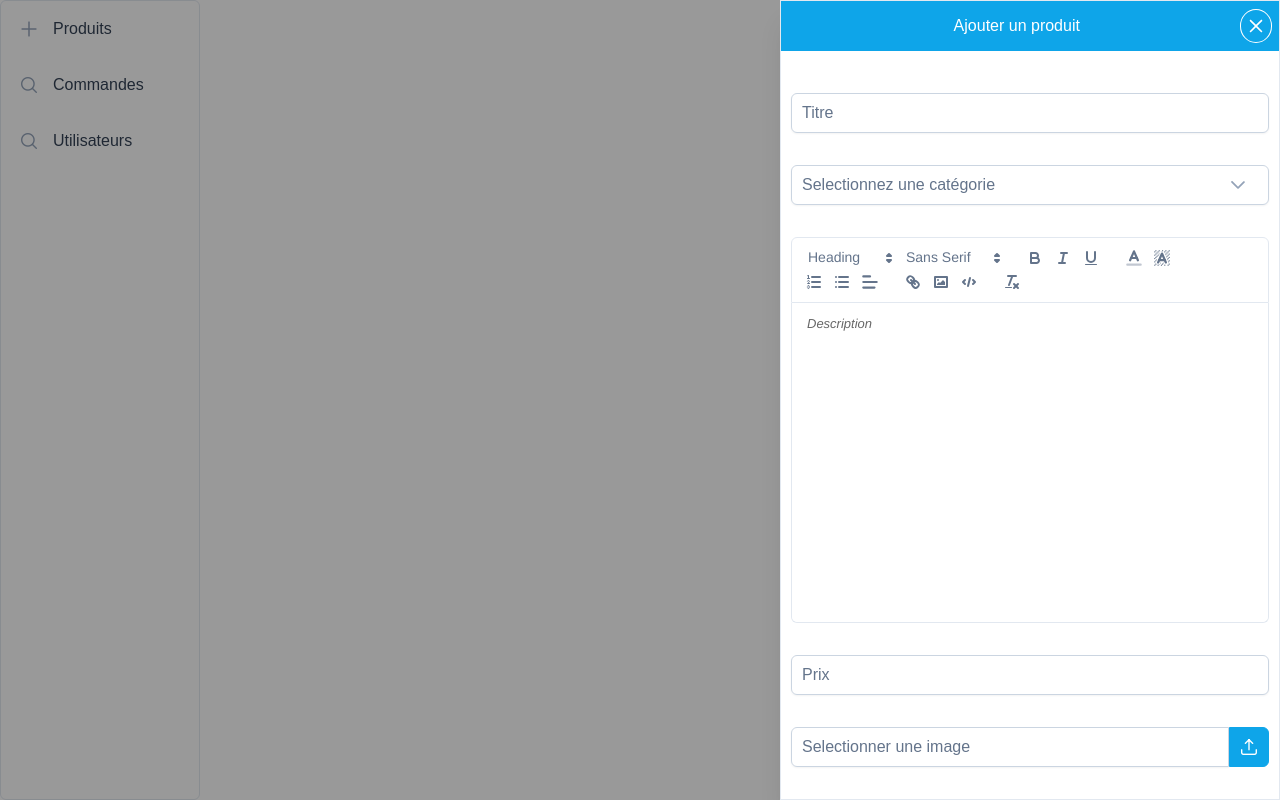
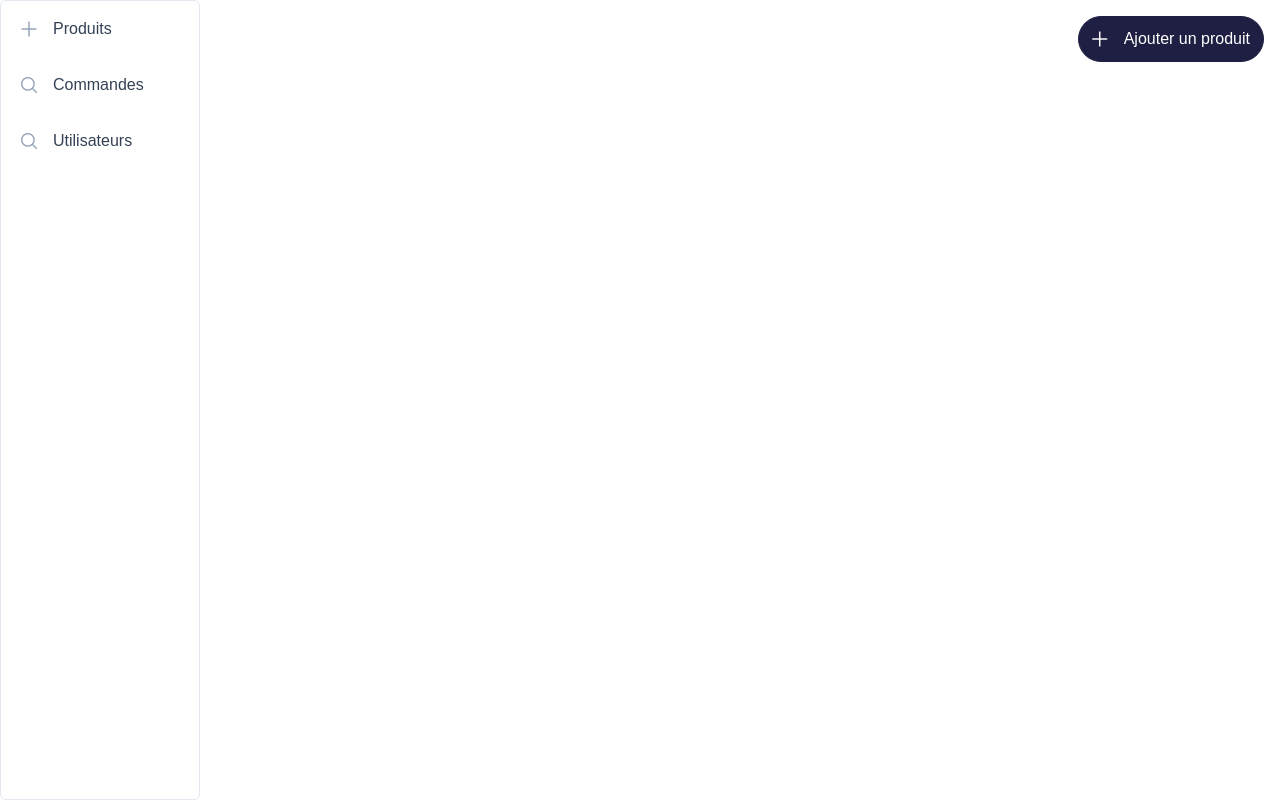
Before and after one commit to anthonyvouin/projet_partiel_node_eemi, a Vue app in the folder front/: page /dashboard in a window 1280 px wide. Built offline with nearby package versions, Linux system fonts and the light colour scheme; a web font is replaced by a local one.

Commit message:
Update ProductsAdmin.vue

```diff
--- a/front/src/components/ProductsAdmin/ProductsAdmin.vue
+++ b/front/src/components/ProductsAdmin/ProductsAdmin.vue
@@ -28,7 +28,7 @@
     import SideBarProduct from '../SideBarProduct/SideBarProduct.vue'
     import Toast from 'primevue/toast';
 
-    const visibleSideBarProduct = ref(true);
+    const visibleSideBarProduct = ref(false);
     import {ref } from 'vue';
     import { bus } from '@/main.js';
     import AddProduct from '../AddProduct/AddProduct.vue';
```
